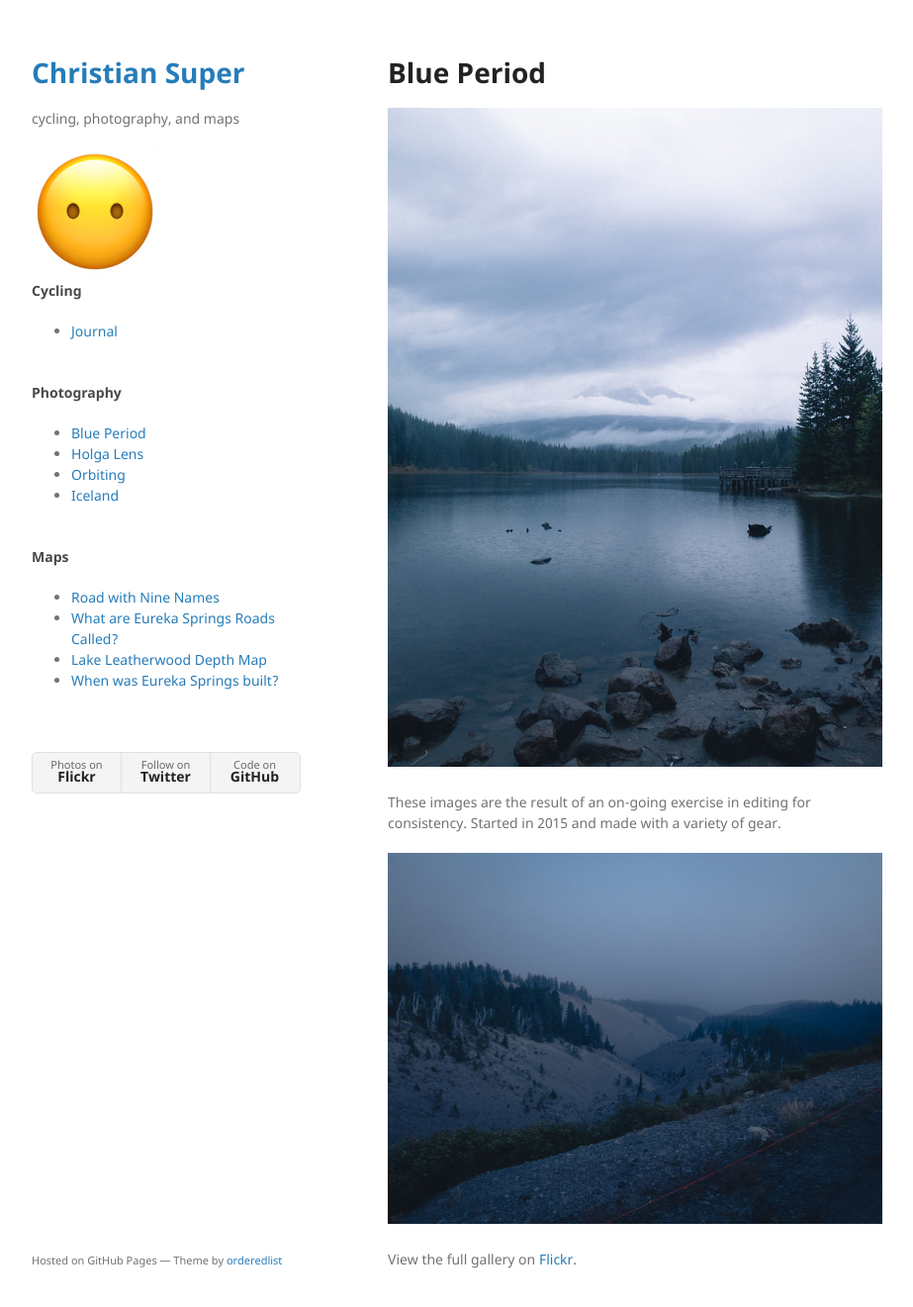
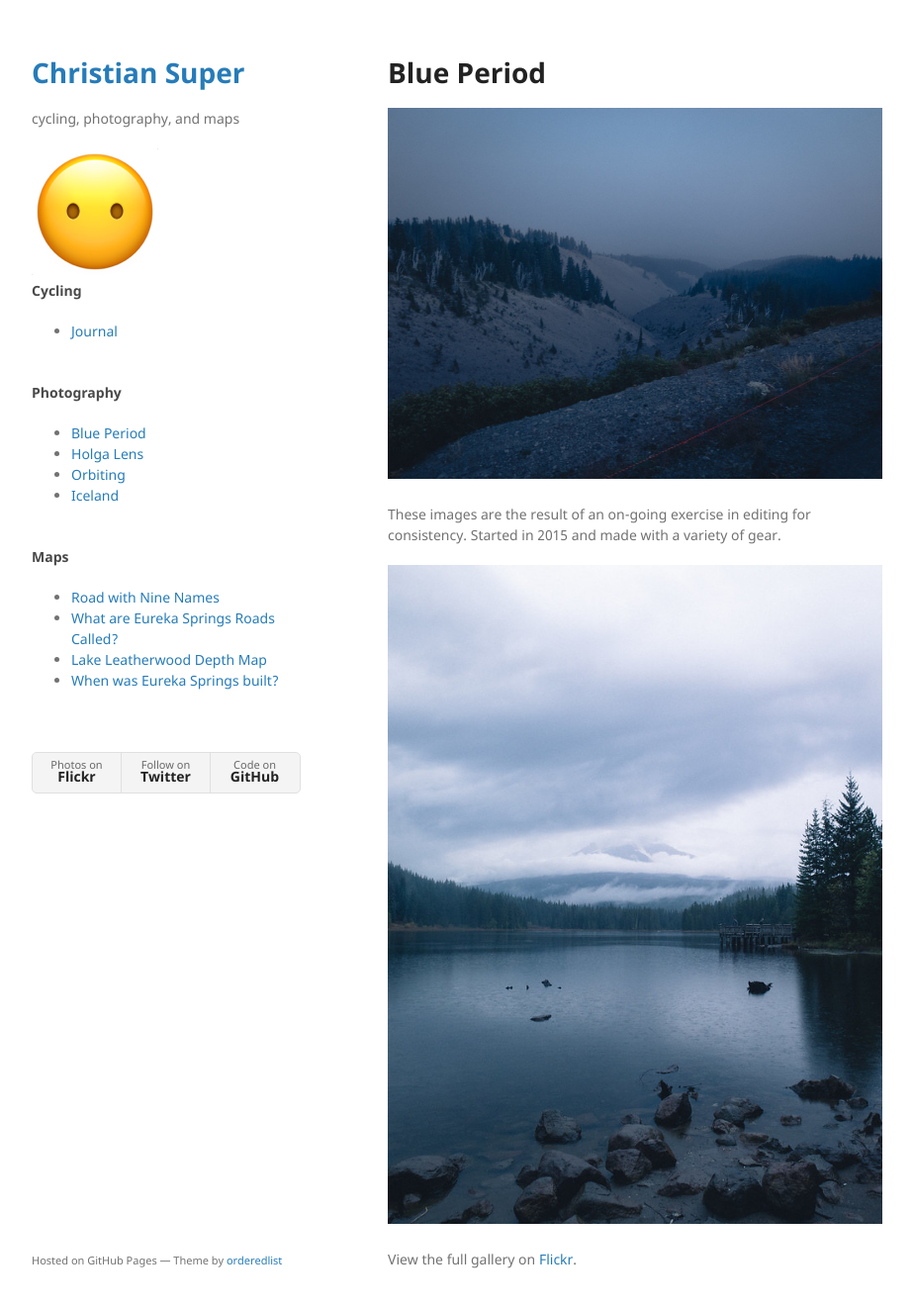
Before and after one commit to csuper/csuper.github.io, a Jekyll site: the page built from blue_period.md, in a window 1280 px wide and 1353 px high. Shown: the top 1321 px of the window at 99% size, without its empty margins (178-1101 px from the left). Built offline with Jekyll 4.4.1, drawn with Linux system fonts in a browser that asks for light colours; our own code applies the rules of GitHub Pages for plain Markdown files.

Commit message:
updated to use markdown for images

```diff
--- a/blue_period.md
+++ b/blue_period.md
@@ -4,10 +4,10 @@
 
 # Blue Period
 
-<img src="https://csuper.us/assets/img/trillium-lake-oregon-mount-hood-csuper.jpg" alt="Trillium Lake Oregon Mount Hood Christian Super Photography" />
+![Mt Hood National Forest Oregon Christian Super Photography](/assets/img/mt-hood-national-forest-oregon-csuper.jpg "Mt Hood National Forest Oregon Christian Super Photography")
 
 These images are the result of an on-going exercise in editing for consistency.  Started in 2015 and made with a variety of gear.
 
-<img src="https://csuper.us/assets/img/mt-hood-national-forest-oregon-csuper.jpg" alt="Mt Hood National Forest Oregon Christian Super Photography" />
+![Trillium Lake Oregon Mount Hood Christian Super Photography](/assets/img/trillium-lake-oregon-mount-hood-csuper.jpg "Trillium Lake Oregon Mount Hood Christian Super Photography")
 
 View the full gallery on [Flickr](https://flic.kr/s/aHsmFne1PD).
```
